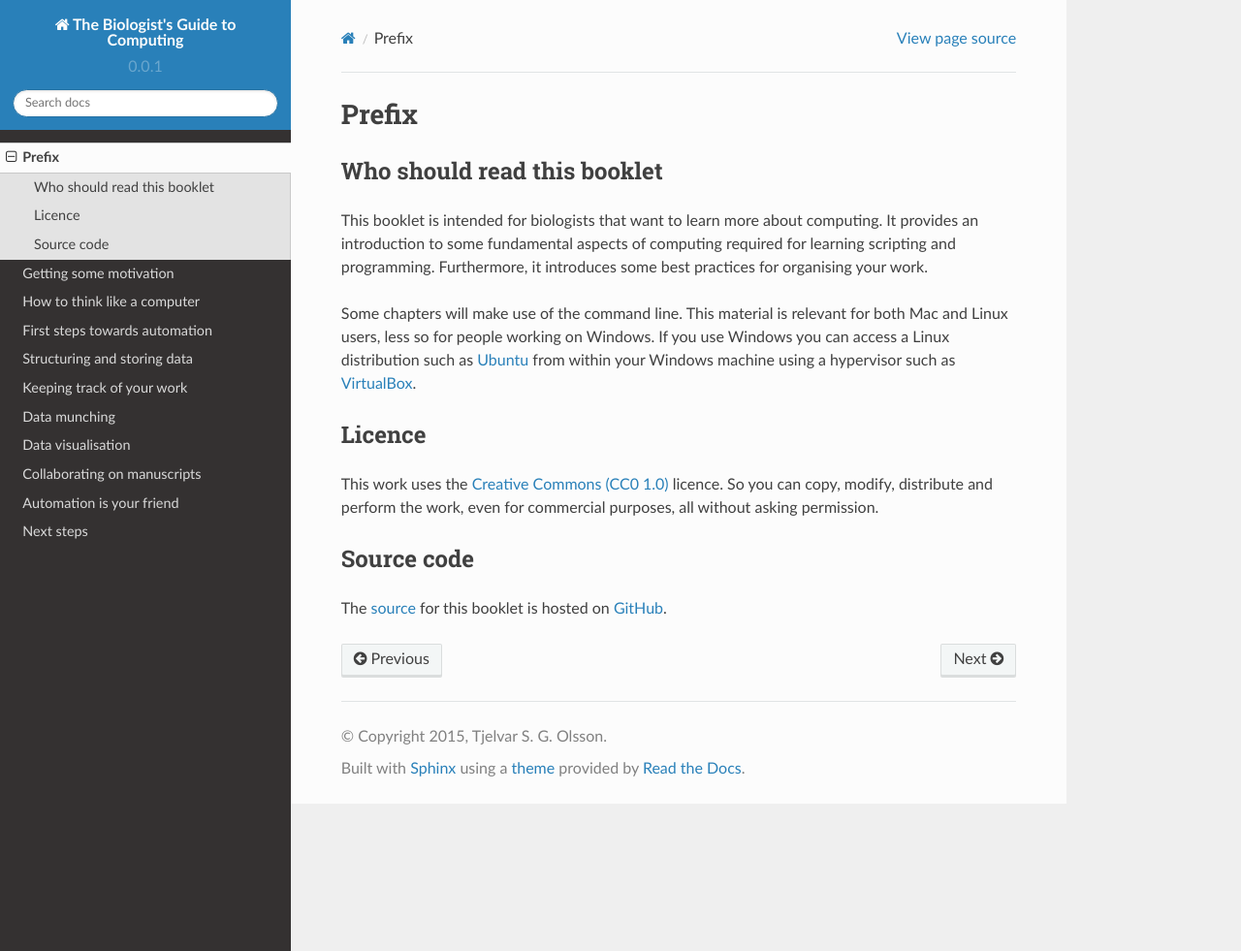
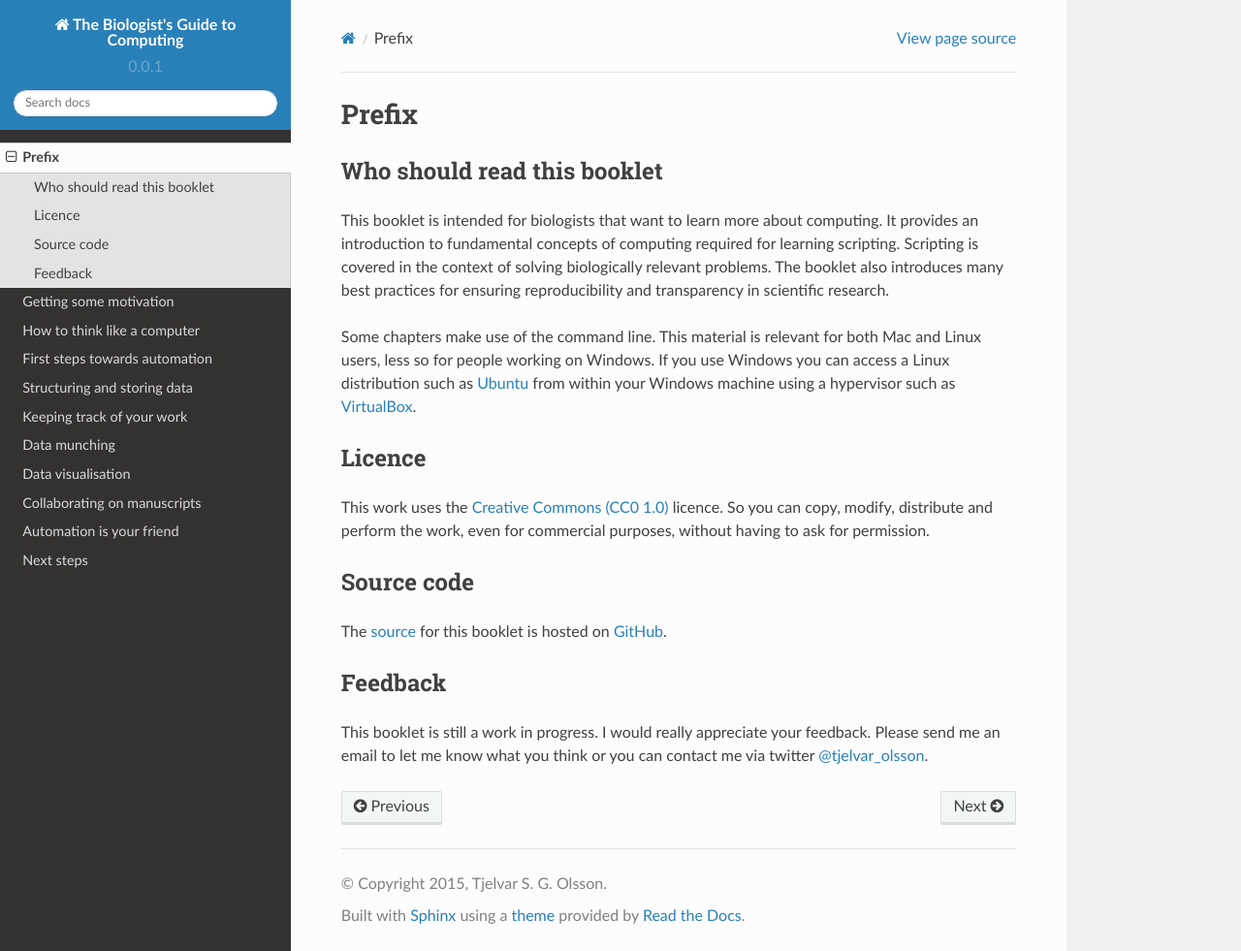
Before and after one commit to tjelvar-olsson/biologists-guide-to-computing, a Sphinx documentation site: the page built from source/prefix.rst, in a window 1280 px wide and 981 px high. Shown: the whole window at 97% size. Built offline with Sphinx 7.4.7 and the Read the Docs theme 2.0.0, drawn with Linux system fonts in a browser that asks for light colours.

Commit message:
Updated prefix chapter.

```diff
--- a/source/prefix.rst
+++ b/source/prefix.rst
@@ -1,19 +1,22 @@
 Prefix
 ======
+
 
 Who should read this booklet
 ----------------------------
 
 This booklet is intended for biologists that want to learn more about
-computing.  It provides an introduction to some fundamental aspects of
-computing required for learning scripting and programming. Furthermore, it
-introduces some best practices for organising your work.
+computing. It provides an introduction to fundamental concepts of computing
+required for learning scripting. Scripting is covered in the context of solving
+biologically relevant problems.  The booklet also introduces many best
+practices for ensuring reproducibility and transparency in scientific research.
 
-Some chapters will make use of the command line. This material is relevant for
+Some chapters make use of the command line. This material is relevant for
 both Mac and Linux users, less so for people working on Windows. If you use
 Windows you can access a Linux distribution such as `Ubuntu
 <http://www.ubuntu.com/>`_ from within your Windows machine using a hypervisor
 such as `VirtualBox <https://www.virtualbox.org/>`_.
+
 
 Licence
 -------
@@ -21,10 +24,19 @@ Licence
 This work uses the `Creative Commons (CC0 1.0)
 <http://creativecommons.org/publicdomain/zero/1.0/>`_ licence.  So you can
 copy, modify, distribute and perform the work, even for commercial purposes,
-all without asking permission.
+without having to ask for permission.
+
 
 Source code
 -----------
 
 The `source <https://github.com/tjelvar-olsson/biologists-guide-to-computing>`_
 for this booklet is hosted on `GitHub <https://github.com/>`_.
+
+
+Feedback
+--------
+
+This booklet is still a work in progress. I would really appreciate your
+feedback. Please send me an email to let me know what you think or you can
+contact me via twitter `@tjelvar_olsson <https://twitter.com/tjelvar_olsson>`_.
```
